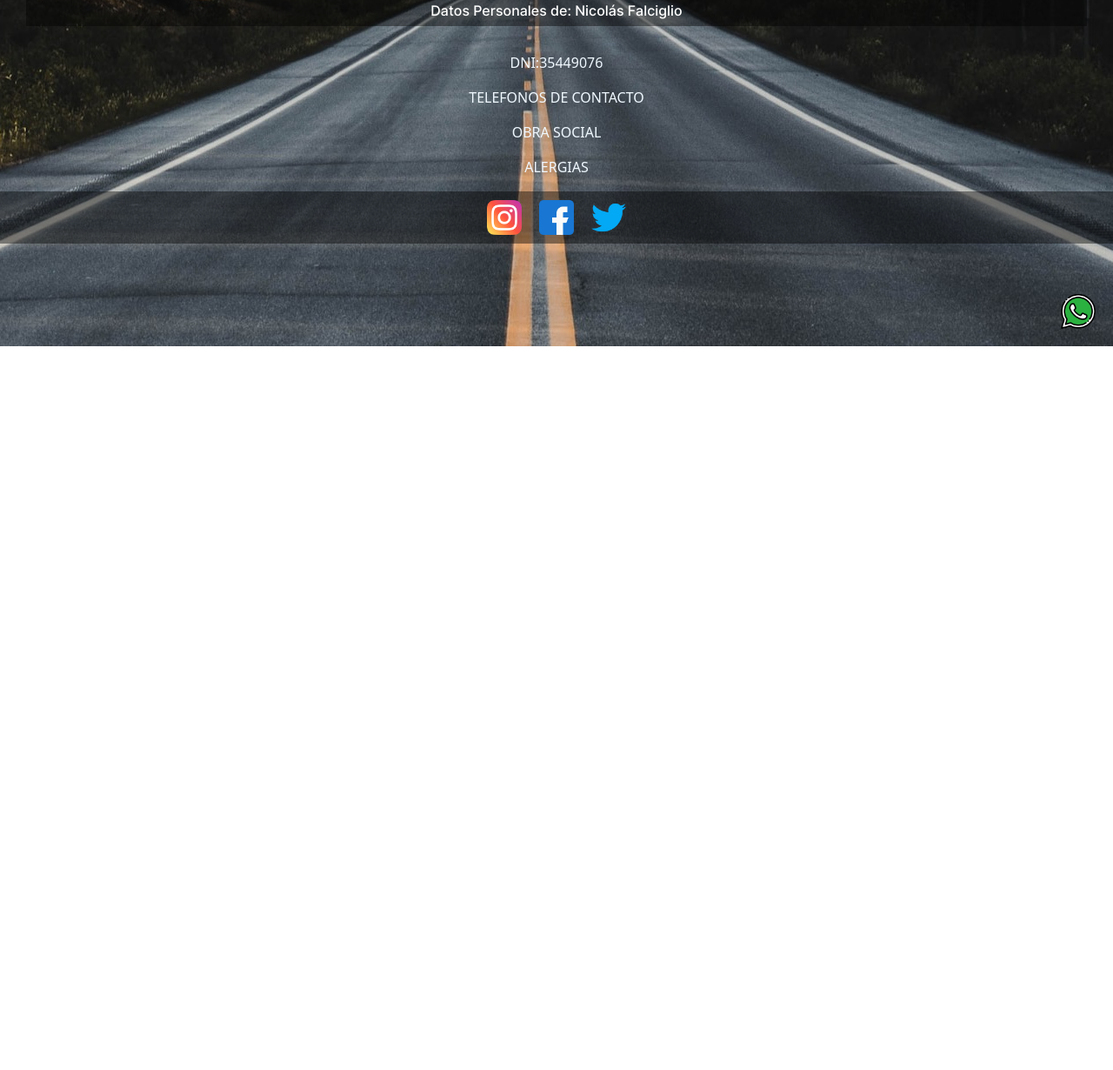
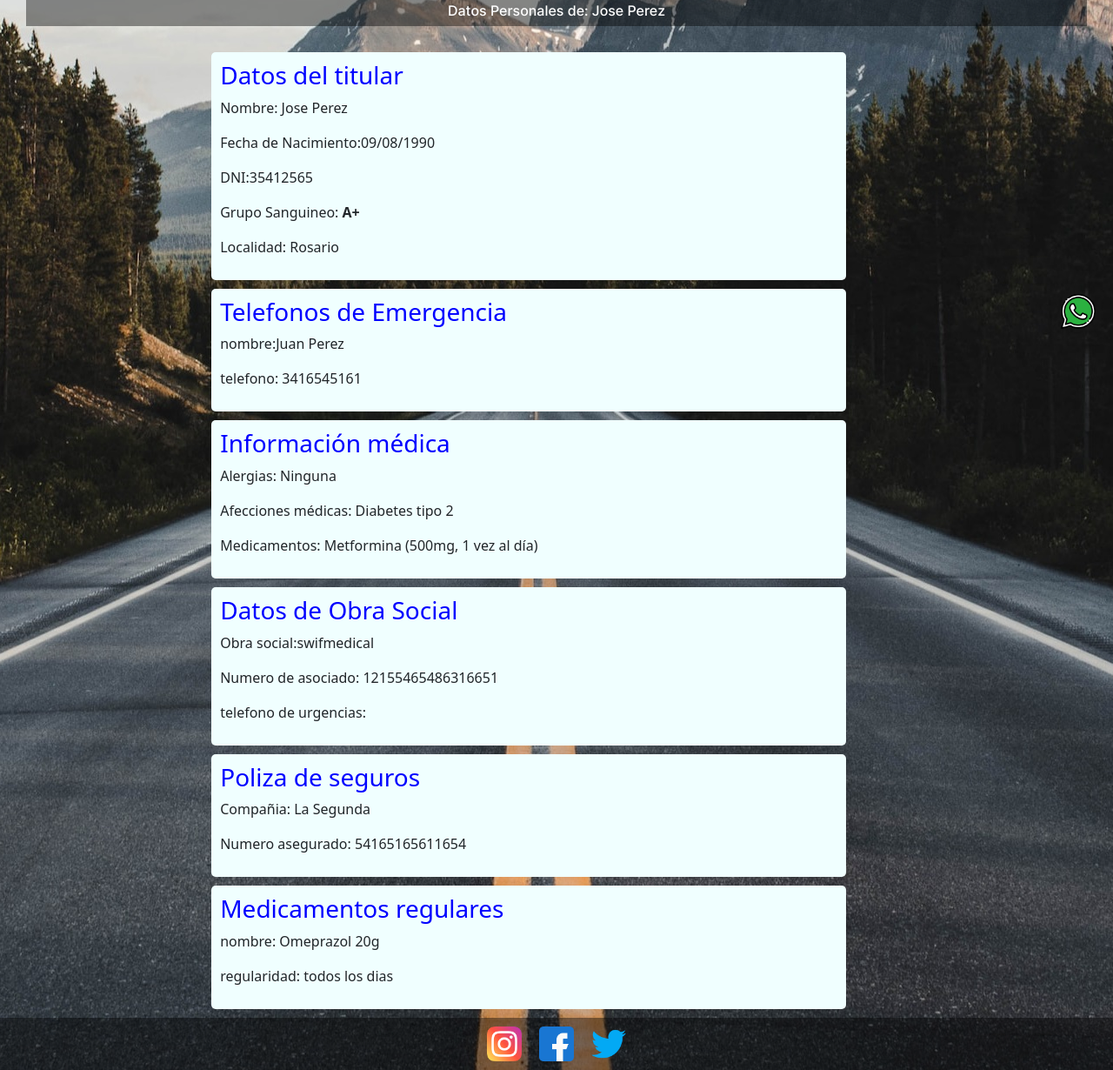
Before and after one commit to nicofal23/GuardQR, a website: page pages/67482139.html in a window 1280 px wide. Shown: the part 402-1632 px from the top of the page at 87% size. Before the commit the page ends 800 px from the top, so only its background shows below. Drawn offline with nearby package versions, Linux system fonts and the light colour scheme.

Commit message:
agrege una pagina de muestra

```diff
--- a/pages/qr1.html
+++ b/pages/67482139.html
@@ -48,14 +48,45 @@
     <main>
         <div class="titulosh">
             <h1>GuardQR</h1>
-            <h2>Datos Personales de: Nicolás Falciglio</h2>
-            </div>
-        <div class="datos">
-            <p>DNI:35449076</p>
-            <p>TELEFONOS DE CONTACTO</p>
-            <p>OBRA SOCIAL</p>
-            <p>ALERGIAS</p>
+            <h2>Datos Personales de: Jose Perez</h2>
         </div>
+    <div class="cardp">
+        <div class="emergency-card">
+            <h3>Datos del titular</h3>
+            <p>Nombre: Jose Perez</p>
+            <p>Fecha de Nacimiento:09/08/1990</p>
+            <p>DNI:35412565</p>
+            <p>Grupo Sanguineo: <strong>A+</strong></p>
+            <p>Localidad: Rosario</p>
+        </div>
+        <div class="emergency-card">
+            <h3>Telefonos de Emergencia</h3>
+            <p>nombre:Juan Perez</p>
+            <p>telefono: 3416545161 </p>
+        </div>
+        <div class="emergency-card">
+            <h3>Información médica</h3>
+            <p>Alergias: Ninguna</p>
+            <p>Afecciones médicas: Diabetes tipo 2</p>
+            <p>Medicamentos: Metformina (500mg, 1 vez al día)</p>
+        </div>
+        <div class="emergency-card">
+            <h3>Datos de Obra Social</h3>
+            <p>Obra social:swifmedical</p>
+            <p>Numero de asociado: 12155465486316651</p>
+            <p>telefono de urgencias:</p>
+        </div>
+        <div class="emergency-card">
+            <h3>Poliza de seguros</h3>
+            <p>Compañia: La Segunda </p>
+            <p>Numero asegurado: 54165165611654</p>
+        </div>
+        <div class="emergency-card">
+            <h3>Medicamentos regulares</h3>
+            <p>nombre: Omeprazol 20g</p>
+            <p>regularidad: todos los dias </p>
+        </div>
+    </div>
     </main>
     <footer>
         <div class="divfooter">
--- a/scss/components/_datos.scss
+++ b/scss/components/_datos.scss
@@ -1,8 +1,18 @@
-.datos {
+.cardp{
+    width: 95%;
     display: flex;
     flex-direction: column;
     align-items: center;
-    p {
-        color: aliceblue;
+}
+.emergency-card {
+    width: 60%;
+    background-color: azure;
+    border: 1px solid #000000;
+    padding: 10px;
+    margin-bottom: 10px;
+    border-radius: 5px;
+    border: 10px;
+    h3 {
+        color: blue;
     }
-}
+  }
```
Also changed, not shown: css/style.css.
